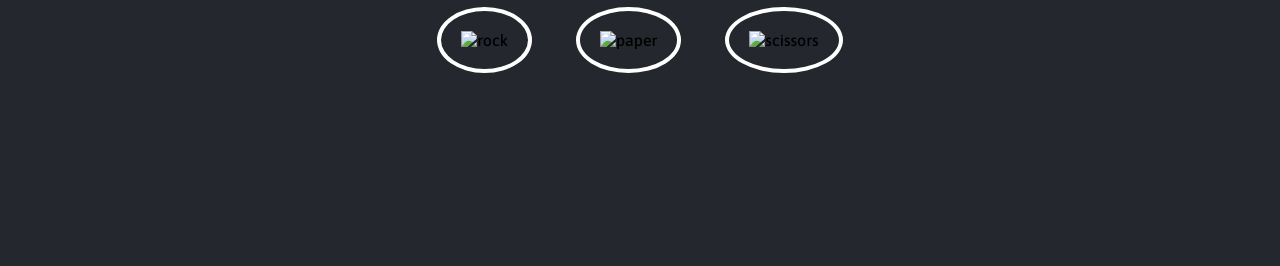
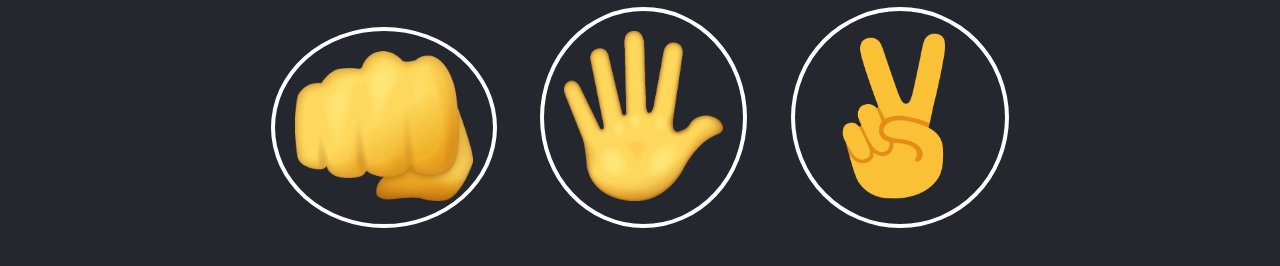
Before and after one commit to JadeClement/Rock-Paper-Scissors, a plain HTML site: page index.html in a window 1280 px wide. Shown: the part 258-524 px from the top of the page. Drawn offline with Linux system fonts and the light colour scheme.

Commit message:
Add files via upload

```diff
--- a/index.html
+++ b/index.html
@@ -23,13 +23,13 @@
 
         <div class="choices">
           <div class="choice" id="r">
-            <img height="150" src="images/rock.png" alt="rock" >
+            <img height="150" src="rock.png" alt="rock" >
           </div>
           <div class="choice" id="p">
-            <img height="170" src="images/paper.png" alt="paper" >
+            <img height="170" src="paper.png" alt="paper" >
           </div>
           <div class="choice" id ="s">
-            <img height="170" src="images/scissors.png" alt="scissors">
+            <img height="170" src="scissors.png" alt="scissors">
           </div>
         </div>
 
```
